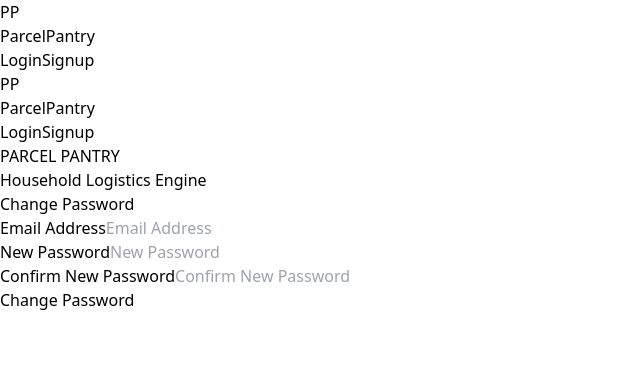
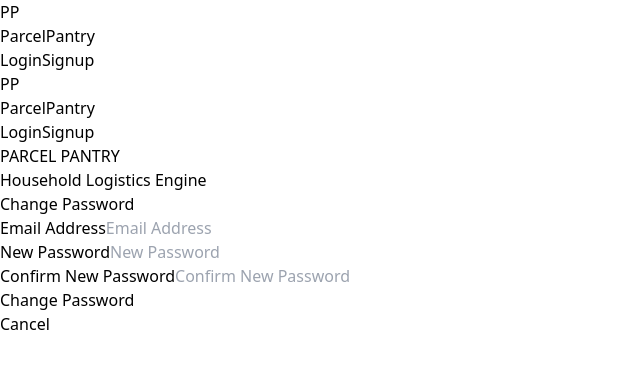
Before and after one commit to 4dkreidler/Team21LargeProject, a React (Vite) app in the folder Frontend/: page /passwordChange in a window 1280 px wide. Shown: the top 368 px of the page, without its empty margins (0-640 px from the left). Built offline with nearby package versions, Linux system fonts and the light colour scheme.

Commit message:
cancel button added

```diff
--- a/Frontend/src/pages/PasswordChange.tsx
+++ b/Frontend/src/pages/PasswordChange.tsx
@@ -101,9 +101,21 @@ const PasswordChange: React.FC = () => {
                                 Change Password
                             </button>
 
+                        </div>
 
 
-                        </div>
+                    <div className="mt-4 text-xs text-left">
+                        <button
+                                type="button"
+                                onClick={() => navigate("/")}
+                                className="bg-red-500 hover:bg-red-700 text-white font-bold py-2 px-4 rounded"
+                            >
+                                Cancel
+                            </button>
+
+                    </div>
+
+
                     </form>
                 </div>
             </div>
```
